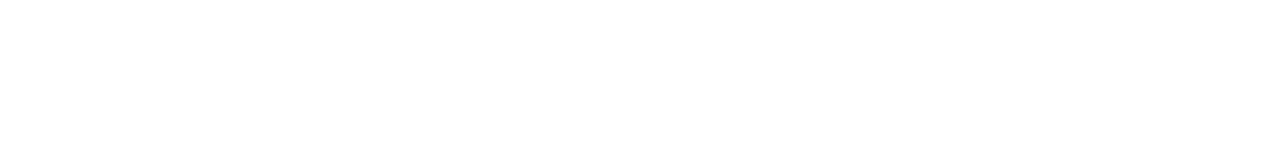
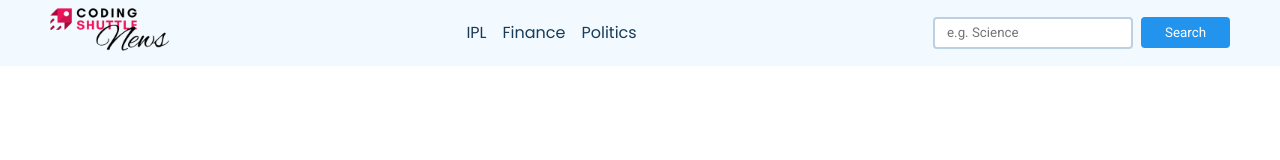
Before and after one commit to TamimAhmedCD/news-website, a plain HTML site: page index.html in a window 1280 px wide. Drawn offline with Linux system fonts and the light colour scheme.

Commit message:
navbar section done

```diff
--- a/index.html
+++ b/index.html
@@ -9,7 +9,24 @@
 </head>
 <body>
 
-    <nav></nav>
+    <nav>
+        <div class="main-nav container flex">
+            <a href="#">
+                <img src="./assets/logo.png" class="company-logo" alt="logo">
+            </a>
+            <div class="nav-links">
+                <ul class="flex">
+                    <li class="hove-link nav-item">IPL</li>
+                    <li class="hove-link nav-item">Finance</li>
+                    <li class="hove-link nav-item">Politics</li>
+                </ul>
+            </div>
+            <div class="search-bar flex">
+                <input type="text" name="" id="" class="news-input" placeholder="e.g. Science">
+                <button class="search-button">Search</button>
+            </div>
+        </div>
+    </nav>
 
     <main></main>
 
--- a/style.css
+++ b/style.css
@@ -0,0 +1,108 @@
+@import url(https://fonts.googleapis.com/css?family=Poppins:100,100italic,200,200italic,300,300italic,regular,italic,500,500italic,600,600italic,700,700italic,800,800italic,900,900italic);
+@import url(https://fonts.googleapis.com/css?family=Roboto:100,100italic,300,300italic,regular,italic,500,500italic,700,700italic,900,900italic);
+
+* {
+    padding: 0;
+    margin: 0;
+    box-sizing: border-box;
+}
+
+:root {
+    --primary-text-color: #183b56;
+    --secondary-text-color: #577592;
+    --accent-color: #2294ed;
+    --accent-color-dark: #1d69a3;
+}
+
+body {
+    font-family: 'Poppins', 'sans-serif';
+    color: var(--primary-text-color);
+}
+
+p {
+    font-family: 'Roboto', 'sans-serif';
+    color: var(--secondary-text-color);
+    line-height: 1.4rem;
+}
+
+a {
+    text-decoration: none;
+}
+
+ul {
+    list-style: none;
+}
+
+.flex {
+    display: flex;
+    align-items: center;
+}
+
+.container {
+    max-width: 1180px;
+    margin: auto;
+    overflow: hidden;
+}
+
+nav {
+    background: #f3faff;
+    box-sizing: 0 0 4px #bbd0e2;
+    position: fixed;
+    top: 0;
+    z-index: 99;
+    left: 0;
+    right: 0;
+}
+
+.main-nav {
+    justify-content:space-between;
+    padding: 8px 0;
+}
+
+.company-logo {
+    width: 120px;
+}
+
+.nav-links ul {
+    gap: 16px;
+}
+
+.hove-link {
+    cursor: pointer;
+}
+
+.hove-link:hover {
+    color: var(--secondary-text-color);
+}
+
+.hove-link:active {
+    color: red;
+}
+
+.search-bar {
+    height: 32px;
+    gap: 8px;
+}
+
+.news-input {
+    font-family: 'Roboto', 'sans-serif';
+    width: 200px;
+    height: 100%;
+    padding: 12px;
+    border-radius: 4px;
+    border: 2px solid #bbd0e2;
+}
+
+.search-button {
+    font-family: 'Roboto', 'sans-serif';
+    background-color: var(--accent-color);
+    color: white;
+    padding: 8px 24px;
+    border: none;
+    border-radius: 4px;
+    cursor: pointer;
+}
+
+.search-button:hover {
+    background-color: var(--accent-color-dark);
+}
```
Also changed, not shown: assets/logo.png (added).
